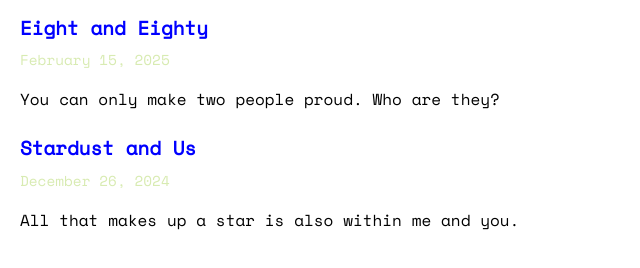
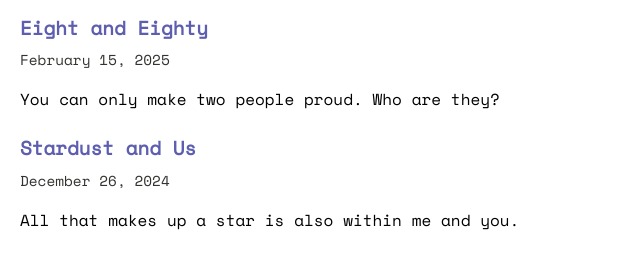
Before and after one commit to GunjanMh/mahawarg, a plain HTML site: page docs/index.html in a window 1280 px wide. Shown: the part 76-344 px from the top of the page, without its empty margins (0-640 px from the left). Drawn offline with nearby package versions, Linux system fonts and the light colour scheme.

Commit message:
made  changes to blog

```diff
--- a/docs/index.html
+++ b/docs/index.html
@@ -23,12 +23,12 @@
             margin-bottom: 5px;
         }
         .post-date {
-            color: #d8ebb2; /* Slightly grayed-out date */
+            color: #32342f; /* Slightly grayed-out date */
             font-size: 0.9em;
             margin-bottom: 10px;
         }
         a {
-            color: blue; /* Make links blue */
+            color: rgb(94, 94, 176); /* Make links blue */
             text-decoration: none; /* Remove underlines from links */
         }
         a:hover {
```
